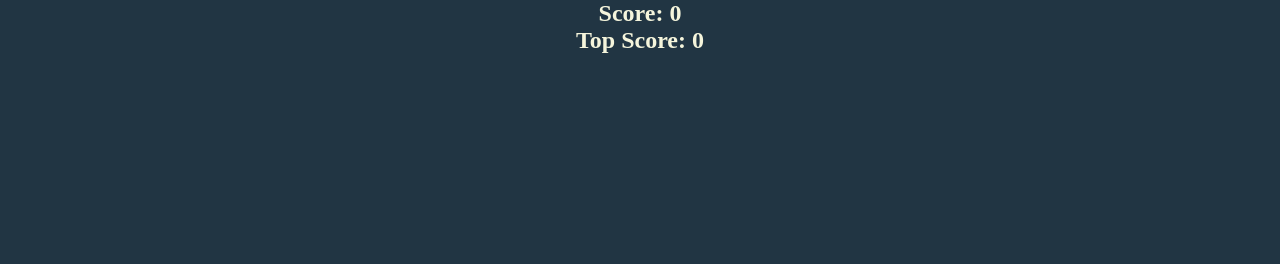
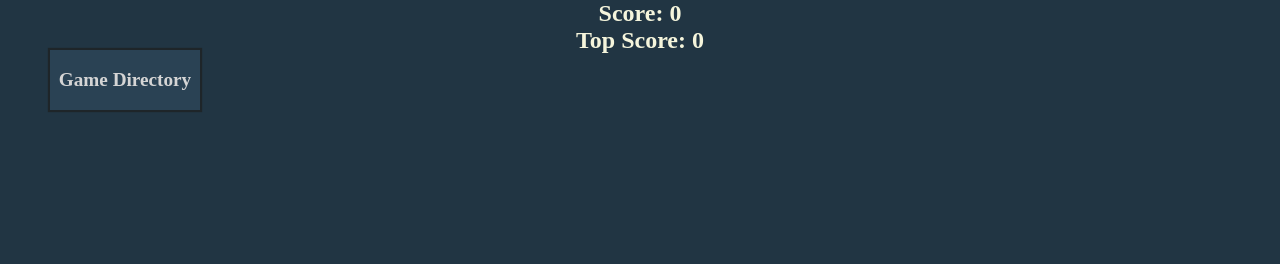
Before and after one commit to FCBTomTom7/platformer-game, a website: page views/game.html in a window 1280 px wide. Shown: the top 264 px of the page. Drawn offline with nearby package versions, Linux system fonts and the light colour scheme; files that its build step writes are made by us from their sources; no server answers; files whose address does not match are found by name.

Commit message:
added back button on each game, and made the game directory display the users name with a welcome message

```diff
--- a/public/game.css
+++ b/public/game.css
@@ -2,6 +2,7 @@
     box-sizing: border-box;
     padding: 0;
     margin: 0;
+    user-select: none;
 }
 
 #game-screen {
@@ -44,3 +45,38 @@
     top: 40%;
     color: beige;
 }
+
+#back-button {
+    position: absolute;
+    display: flex;
+    align-items: center;
+    top: 50px;
+    left: 50px;
+    width: 150px;
+    height: 60px;
+    z-index: 1;
+    box-shadow: 0 0 1px 2px rgb(30, 37, 41);
+    background-color: #2a4254
+}
+
+#game-directory-text {
+    color: rgb(213, 213, 213);
+    font-size: 1.2rem;
+    font-weight: bold;
+    width: 100%;
+    text-align: center;
+}
+
+#back-button:hover {
+    background-color: #1f313f;
+    box-shadow: 0 0 1px 2px rgb(72, 92, 99);
+}
+
+#back-button:hover #game-directory-text {
+    /* color: rgb(108, 124, 119); */
+    color: rgb(215, 232, 229);
+}
+
+#back-button:active {
+    background-color: #14484a
+}
--- a/public/game.js
+++ b/public/game.js
@@ -17,12 +17,20 @@ let startPos = screenHeight / 3;
 let curPos = startPos;
 let startOffset = 50;
 let canJump = false;
+let backButton = document.getElementById('back-button');
 let platforms = document.querySelectorAll('.platform')
 let player = document.getElementById('player');
 let scoreEl = document.getElementById('score');
 let topScoreEl = document.getElementById('top-score');
 let pressToStart = document.getElementById('press-to-start');
 let state = 0;
+
+// back button functionality
+backButton.addEventListener('click', () => {
+    window.location.replace('http://localhost:3000/game-directory?username=' + user);
+})
+
+
 // console.log(screenHeight)
 addEventListener('resize', () => {
     screenWidth = window.innerWidth;
--- a/public/index.js
+++ b/public/index.js
@@ -1,7 +1,11 @@
 let platformerGameButton = document.getElementById('platformer-img');
 let pongGameButton = document.getElementById('pong-img');
 let snakeGameButton = document.getElementById('snake-img');
-let username = window.location.search.split('?')[1].split('username=')[1]
+let usernameEl = document.getElementById('username');
+let username = window.location.search.split('?')[1].split('username=')[1];
+
+usernameEl.innerHTML = username;
+
 platformerGameButton.addEventListener('click', () => {
     window.location.replace('/platformer?username=' + username)
 })
--- a/public/pong.css
+++ b/public/pong.css
@@ -82,3 +82,30 @@ body {
 #right-counter {
     left: calc(100% - 100px);
 }
+
+#back-button {
+    position: absolute;
+    display: flex;
+    align-items: center;
+    top: 50px;
+    left: 50px;
+    width: 150px;
+    height: 60px;
+    border: 1px solid white;
+}
+
+#game-directory-text {
+    color: white;
+    width: 100%;
+    text-align: center;
+    font-size: 1.2rem;
+    font-weight: bold;
+}
+
+#back-button:hover {
+    background-color: white;
+}
+
+#back-button:hover #game-directory-text {
+    color: black;
+}
--- a/public/pong.js
+++ b/public/pong.js
@@ -22,6 +22,7 @@ let gap = 35;
 let screenWidth = 800;
 let rightEdge = screenWidth + ((window.innerWidth - screenWidth) / 2);
 let leftEdge = (window.innerWidth - screenWidth) / 2;
+let backButton = document.getElementById('back-button');
 let player = document.getElementById('player');
 let opponent = document.getElementById('opponent');
 let puck = document.getElementById('puck')
@@ -34,6 +35,11 @@ let curPos = window.innerWidth / 2 - playerWidth / 2;
 let puckLeft = window.innerWidth / 2 - puckWidth / 2;
 let puckTop = window.innerHeight / 2 - puckHeight / 2;
 let oppPos = curPos;
+
+// back button functionality
+backButton.addEventListener('click', () => {
+    window.location.replace('http://localhost:3000/game-directory?username=' + user);
+})
 
 window.addEventListener('keydown', e => {
     if(e.key === 'ArrowLeft') {
--- a/public/snake.css
+++ b/public/snake.css
@@ -84,3 +84,35 @@ canvas {
     position: relative;
     left: -10%;
 }
+
+#back-button {
+    position: absolute;
+    top: 25px;
+    left: 25px;
+    width: 150px;
+    height: 60px;
+    display: flex;
+    align-items: center;
+    background-color: #5b8b65;
+}
+
+#game-directory-text {
+    width: 100%;
+    text-align: center;
+    font-size: 1.2rem;
+    color: rgb(26, 25, 25);
+    font-weight: bold;
+}
+
+#back-button:hover {
+    background-color: #2a5444;
+    border: 1px solid white;
+}
+
+#back-button:hover #game-directory-text {
+    color: white;
+}
+
+#back-button:active {
+    background-color: rgb(36, 131, 123);
+}
--- a/views/game.html
+++ b/views/game.html
@@ -9,6 +9,7 @@
     <title>Platformer Pagman</title>
 </head>
 <body>
+    <div id="back-button"><p id="game-directory-text">Game Directory</p></div>
     <div id="stat-bar">
         <h2 id="score-label">Score: <span id="score">0</span></h2>
         <h2 id="top-score-label">Top Score: <span id="top-score">0</span></h2>
```
Also changed, not shown: public/index.css (+6 -3 lines), public/snake.js (+8 -0 lines), views/index.html (+3 -2 lines), views/pong.html (+1 -0 lines), views/snake.html (+1 -0 lines).
